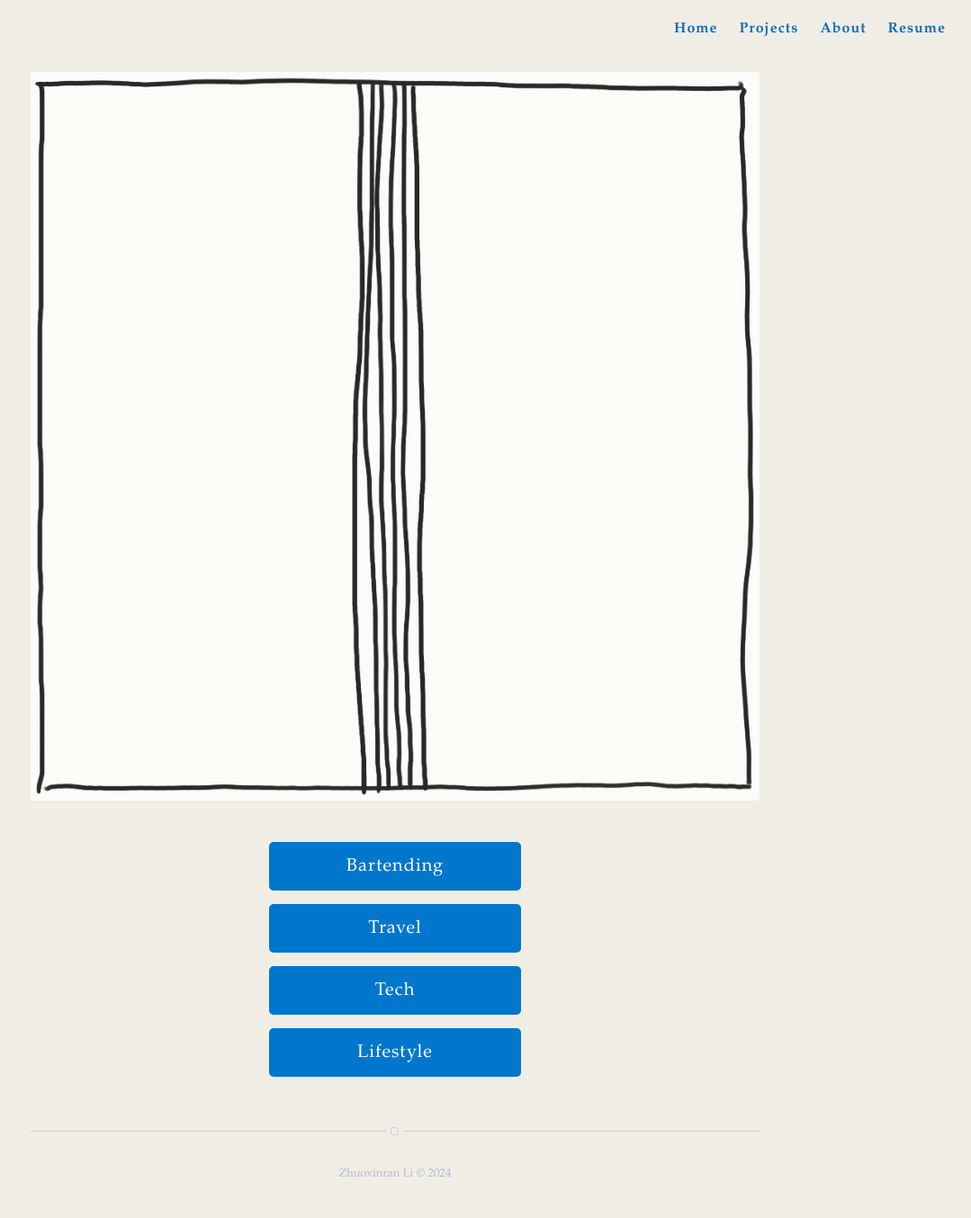
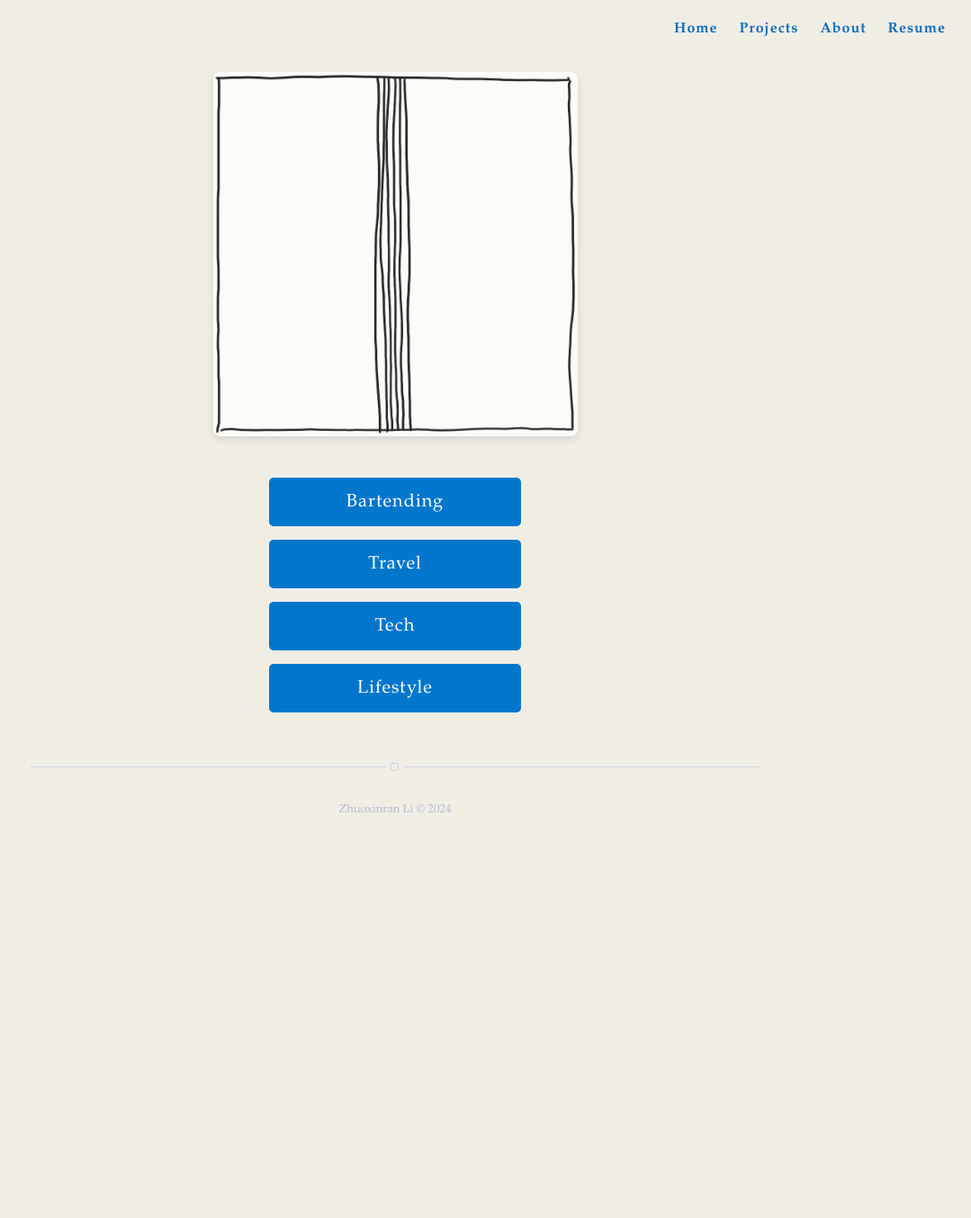
Before and after one commit to zoezxrli/zoezxrli.github.io, a Jekyll site: the page built from blog.html, in a window 1280 px wide. Shown: the whole page at 90% size, without its empty margins (201-1280 px from the left). Built offline with Jekyll 4.4.1, drawn with Linux system fonts in a browser that asks for light colours; nearby versions of some CDN libraries; after the commit the page ends 949 px from its top, so only the background shows below that.

Commit message:
modify the size of the image

```diff
--- a/_sass/pages/projects.sass
+++ b/_sass/pages/projects.sass
@@ -64,3 +64,16 @@
   &:hover
     background-color: #005999
     color: #e0e0e0
+
+
+// blog image
+
+.blog-image-container
+  text-align: center
+  margin-bottom: 20px
+
+.blog-header-image
+  max-width: 50%
+  height: auto
+  border-radius: 8px
+  box-shadow: 0 4px 8px rgba(0, 0, 0, 0.1)
```
